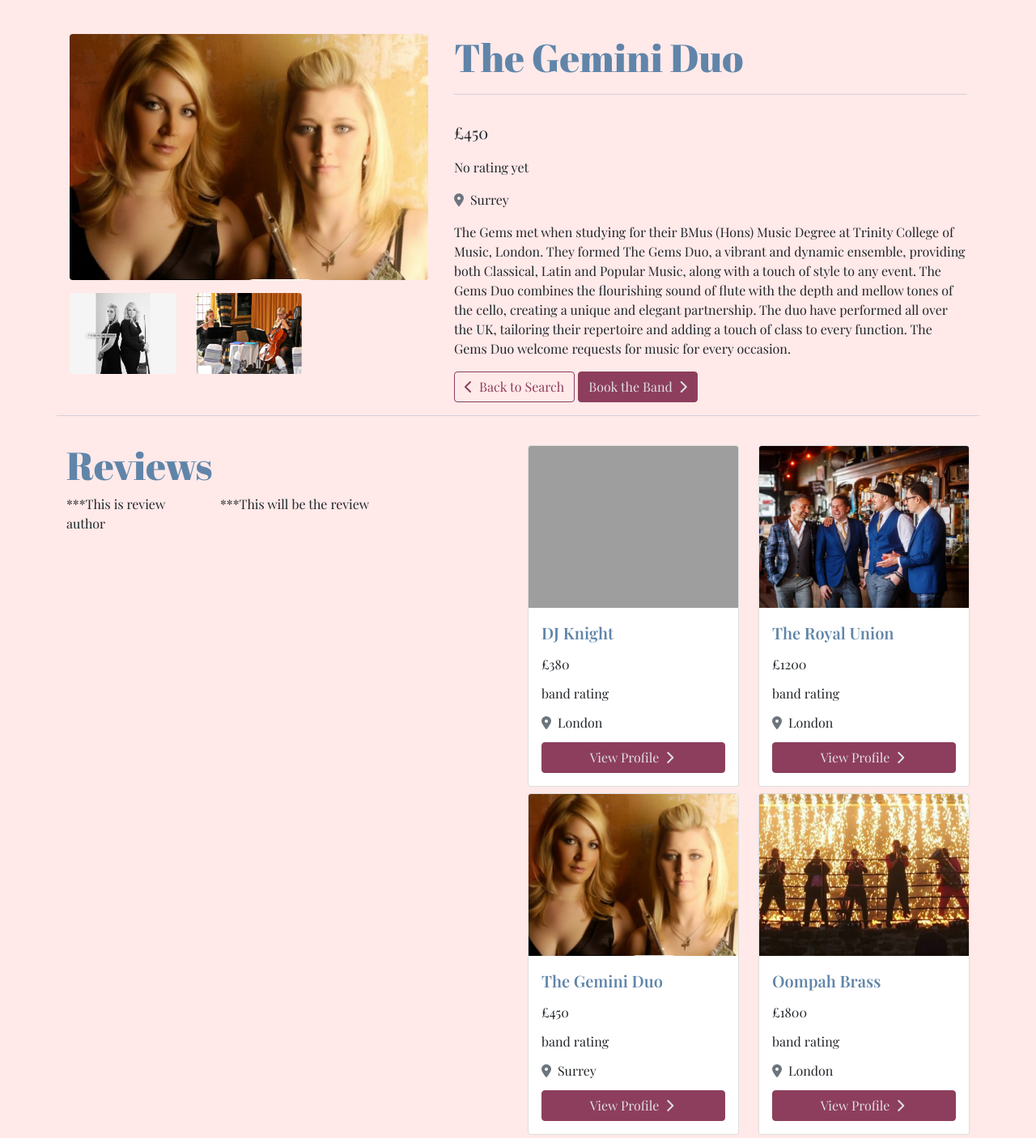
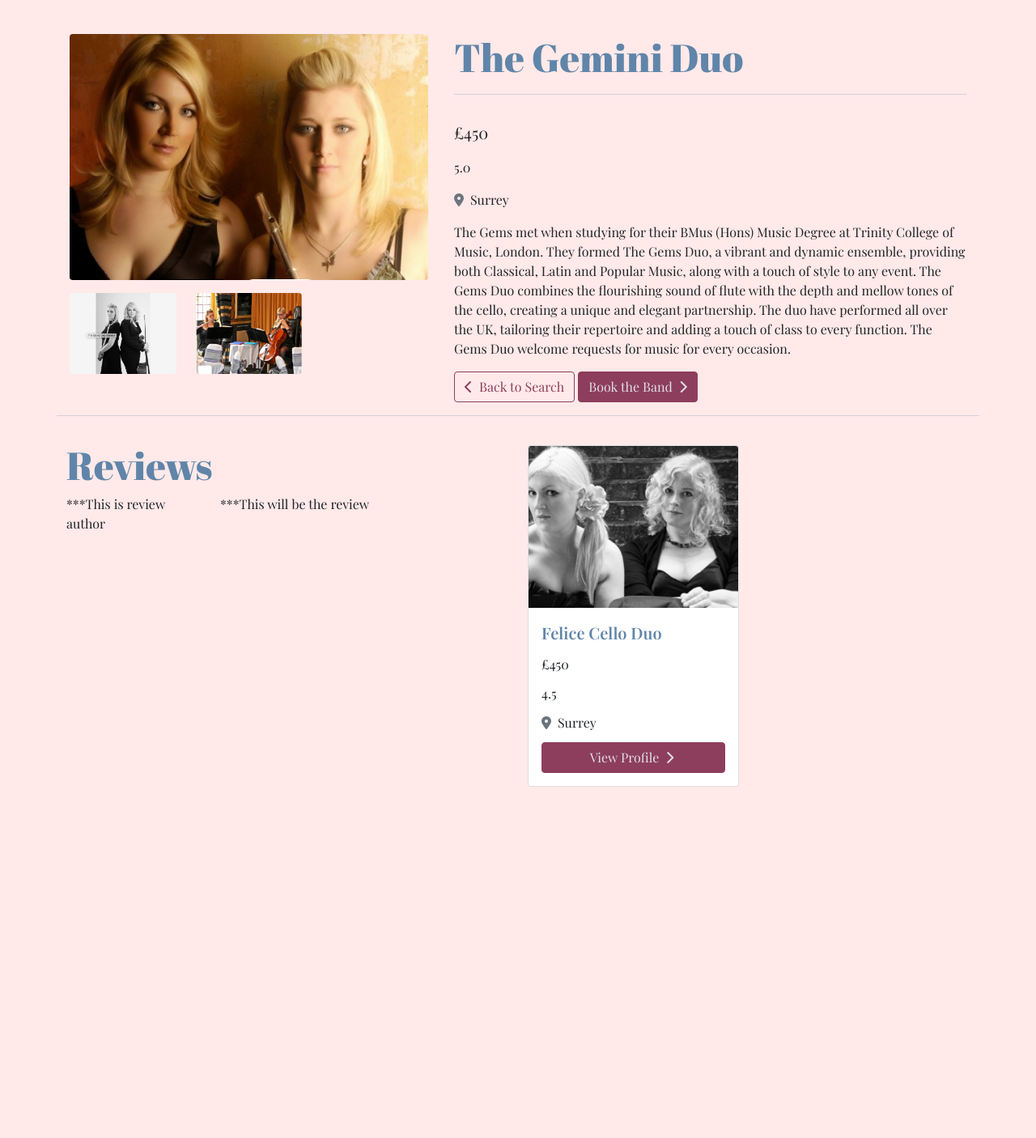
Before and after one commit to OliHickie/book_a_band, a Django app: page /bands/3/ in a window 1280 px wide. Shown: the part 302-1708 px from the top of the page at 81% size. After the commit the page ends 1274 px from the top, so only its background shows below. Run offline with Django 3.2, Linux system fonts and the light colour scheme; data comes from the database, SQL or seed files in the repository; some libraries are stand-ins or nearby versions; grey boxes are pictures that could not be loaded.

Commit message:
Add filters and exclude current band to band suggestions

```diff
--- a/bands/templates/bands/band_profile.html
+++ b/bands/templates/bands/band_profile.html
@@ -45,7 +45,7 @@
       <p>£{{ band.price }}</p>
     </div>
     <div class="band-rating">
-      <p>No rating yet</p>
+      <p>{{ band.rating }}</p>
     </div>
     <div class="band-location">
       <p class=""><i class="text-muted fas fa-map-marker-alt pe-1"></i> {{ band.location }}</p>
@@ -87,7 +87,7 @@
           <div class="card-body">
               <p class="card-title m-0 text-d-blue">{{ random_band.name }}</p>
               <p class="card-text m-0">£{{ random_band.price }}</p>
-              <p class="card-text m-0">band rating</p>
+              <p class="card-text m-0">{{ random_band.rating }}</p>
               <p class="card-text m-0"><i class="text-muted fas fa-map-marker-alt pe-1"></i> {{ random_band.location }}</p>
               <a href="{% url 'band_profile' random_band.id %}" class="btn btn-primary">View Profile <i class="fas fa-chevron-right px-1"></i></a>
           </div>
--- a/bands/templates/bands/bands.html
+++ b/bands/templates/bands/bands.html
@@ -41,7 +41,7 @@
                     <div class="card-body">
                         <p class="card-title m-0 text-d-blue">{{ band.name }}</p>
                         <p class="card-text m-0">£{{ band.price }}</p>
-                        <p class="card-text m-0">band rating</p>
+                        <p class="card-text m-0">{{ band.rating }}</p>
                         <p class="card-text m-0"><i class="text-muted fas fa-map-marker-alt pe-1"></i> {{ band.location }}</p>
                         <a href="{% url 'band_profile' band.id %}" class="btn btn-primary">View Profile <i class="fas fa-chevron-right px-1"></i></a>
                     </div>
--- a/bands/views.py
+++ b/bands/views.py
@@ -9,8 +9,8 @@
     """
     A view to display all bands
     """
-
-    bands = Band.objects.all()
+    # Display bands, ordered by rating (highest first)
+    bands = Band.objects.all().order_by('-rating')
 
     return render(request, 'bands/bands.html', {'bands': bands})
 
@@ -21,7 +21,9 @@
     """
 
     band = get_object_or_404(Band, pk=band_id)
-    random_bands = Band.objects.all().order_by('?')[:4]
+    # Return four random bands in same category, excluding current band
+    random_bands = Band.objects.all().filter(
+        category=band.category).exclude(pk=band_id).order_by('?')[:4]
 
     context = {
         'band': band,
```
